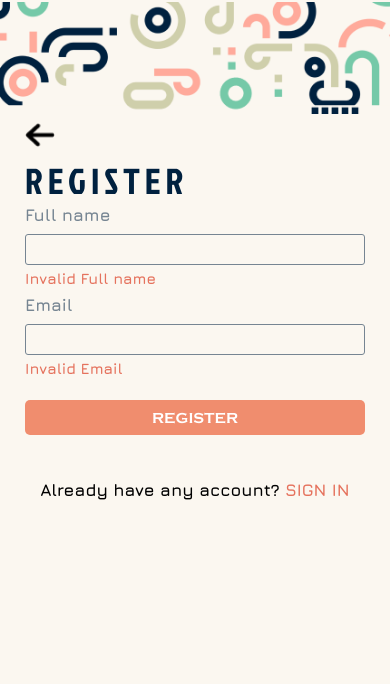
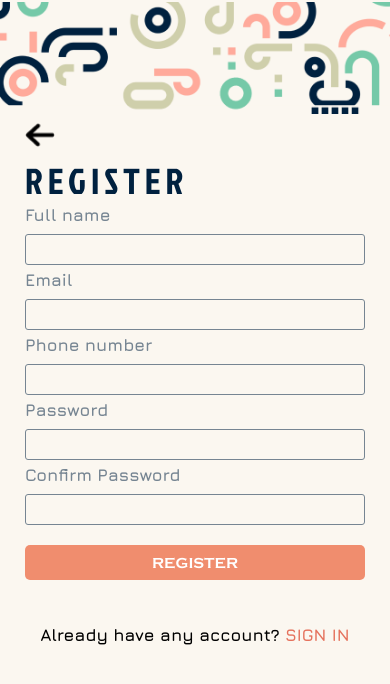
Before and after one commit to PlanetAppMobile/planet-app, a React Native app: screen /Profile in a window 390 px wide. Shown: the top 684 px of the page. Built offline with nearby package versions, Linux system fonts and the light colour scheme.

Commit message:
validate register page ja

```diff
--- a/components/TextInput.js
+++ b/components/TextInput.js
@@ -1,7 +1,7 @@
 import React from "react";
 import { View, Text, TextInput } from "react-native";
 
-function FormInput({ labelText, handleChange, value }) {
+function FormInput({ labelText, handleChange, value, valid }) {
   return (
     <View>
       <Text
@@ -25,9 +25,9 @@ function FormInput({ labelText, handleChange, value }) {
         value={value} // Pass the value to the TextInput
         onChangeText={(value) => handleChange(labelText, value)} // Capture changes and call handleChange
       ></TextInput>
-      <Text style={{ color: '#E5725D', fontSize: 15, marginBottom: 8, fontFamily: "Jura" }}>
+      {valid && (<Text style={{ color: '#E5725D', fontSize: 15, marginBottom: 8, fontFamily: "Jura" }}>
         Invalid {labelText}
-      </Text>
+      </Text>)}
     </View>
   );
 }
--- a/navigation/Navigator.js
+++ b/navigation/Navigator.js
@@ -40,7 +40,7 @@ function MainNavigator() {
 }
 function MenuNavigator() {
     return (
-        <BottomTabNavigator.Navigator initialRouteName="Project" screenOptions={{
+        <BottomTabNavigator.Navigator initialRouteName="Note" screenOptions={{
             headerShown: false,
             tabBarShowLabel: false,
             tabBarStyle: {
--- a/screens/Register.js
+++ b/screens/Register.js
@@ -1,23 +1,96 @@
-import { View, Text, Image, TouchableOpacity } from "react-native";
-import React, {useState} from "react";
+import { View, Text, Image, TouchableOpacity, Alert } from "react-native";
+import React, { useState } from "react";
 import BgRegister from "../assets/bg-register.png";
 import BackIcon from "../assets/icons/back-icon.png";
 import FormInput from "../components/TextInput";
 import ButtonText from "../components/Button";
+import axios from "axios";
+import path from "../path";
+
 export default function Register({ route, navigation }) {
-  const [fullName, setFullName] = useState("")
-  const [email, setEmail] = useState("")
+  const [fullName, setFullName] = useState("");
+  const [email, setEmail] = useState("");
+  const [phoneNumber, setPhone] = useState("");
+  const [password, setPassword] = useState("");
+  const [confirm, setConfirm] = useState("");
+
+  const [validFullName, setValidName] = useState(false);
+  const [validEmail, setValidEmail] = useState(false);
+  const [validPhoneNumber, setValidPhone] = useState(false);
+  const [validPassword, setValidPass] = useState(false);
+  const [validConfirm, setValidConfirm] = useState(false);
 
   const handleInputChange = (labelText, value) => {
-    if (labelText == 'Full name'){
-      setFullName(value)
-      console.log(fullName)
+    if (labelText == "Full name") {
+      setFullName(value);
+      setValidName(false);
     }
-    if (labelText == 'Email'){
-      setEmail(value)
-      console.log(email)
+    if (labelText == "Email") {
+      if (!isEmailValid(value)) {
+        setValidEmail(true);
+      } else {
+        setValidEmail(false);
+      }
+      setEmail(value);
+    }
+    if (labelText == "Phone number") {
+      if(!isPhoneNumberValid(value)){
+        setValidPhone(true)
+      }else{
+        setValidPhone(false)
+      }
+      setPhone(value);
+    }
+    if (labelText == "Password") {
+      setPassword(value);
+      setValidPass(false)
+    }
+    if (labelText == "Confirm Password") {
+      if(value == password){
+        setValidConfirm(false)
+      }else{
+        setValidConfirm(true)
+      }
+      setConfirm(value);
     }
   };
+  function isEmailValid(email) {
+    const emailRegex = /^[a-zA-Z0-9._-]+@[a-zA-Z0-9.-]+\.[a-zA-Z]{2,4}$/;
+    return emailRegex.test(email);
+  }
+  function isPhoneNumberValid(phoneNumber) {
+    const phoneRegex = /^\d{10}$/;
+    return phoneRegex.test(phoneNumber.replace(/\D/g, ""));
+  }
+  function onSubmitCreateUser() {
+    if (!fullName && !email && !password && !phoneNumber) {
+      setValidName(true);
+      setValidEmail(true);
+      setValidPass(true);
+      setValidPhone(true);
+      setValidConfirm(true);
+      Alert.alert("Please enter all required information.");
+    } else if (!fullName) {
+      setValidName(true);
+    } else if (!isEmailValid(email)) {
+      setValidEmail(true);
+    } else if (password != confirm) {
+      setValidConfirm(true);
+    } else if (!phoneNumber) {
+      setValidPhone(true);
+    } else {
+      axios
+        .post(`${path}/user`, {
+          fullName,
+          email,
+          password,
+          phoneNumber,
+        })
+        .then((res) => {
+          navigation.navigate("Login");
+        });
+    }
+  }
   return (
     <View
       style={{
@@ -52,13 +125,39 @@ export default function Register({ route, navigation }) {
         >
           REGISTER
         </Text>
-        <FormInput handleChange={handleInputChange} value={fullName} labelText={"Full name"} />
+        <FormInput
+          handleChange={handleInputChange}
+          value={fullName}
+          labelText={"Full name"}
+          valid={validFullName}
+        />
         {/* <Text style={{color:'red'}}>Please enter your full namme</Text> */}
-        <FormInput handleChange={handleInputChange} value={email} labelText={"Email"} />
-        {/* <FormInput labelText={"Phone number"} />
-        <FormInput labelText={"Password"} />
-        <FormInput labelText={"Confirm Password"} /> */}
-        <TouchableOpacity onPress={() => { navigation.navigate("Login") }}
+        <FormInput
+          handleChange={handleInputChange}
+          value={email}
+          labelText={"Email"}
+          valid={validEmail}
+        />
+        <FormInput
+          handleChange={handleInputChange}
+          value={phoneNumber}
+          labelText={"Phone number"}
+          valid={validPhoneNumber}
+        />
+        <FormInput
+          handleChange={handleInputChange}
+          value={password}
+          labelText={"Password"}
+          valid={validPassword}
+        />
+        <FormInput
+          handleChange={handleInputChange}
+          value={confirm}
+          labelText={"Confirm Password"}
+          valid={validConfirm}
+        />
+        <TouchableOpacity
+          onPress={onSubmitCreateUser}
           style={{
             borderRadius: 5,
             height: 35,
@@ -68,7 +167,9 @@ export default function Register({ route, navigation }) {
             marginTop: 15,
           }}
         >
-          <Text style={{ fontSize: 15, color: "white", fontFamily: 'Copper' }}>REGISTER</Text>
+          <Text style={{ fontSize: 15, color: "white", fontFamily: "Copper" }}>
+            REGISTER
+          </Text>
         </TouchableOpacity>
         <Text
           style={{
```
